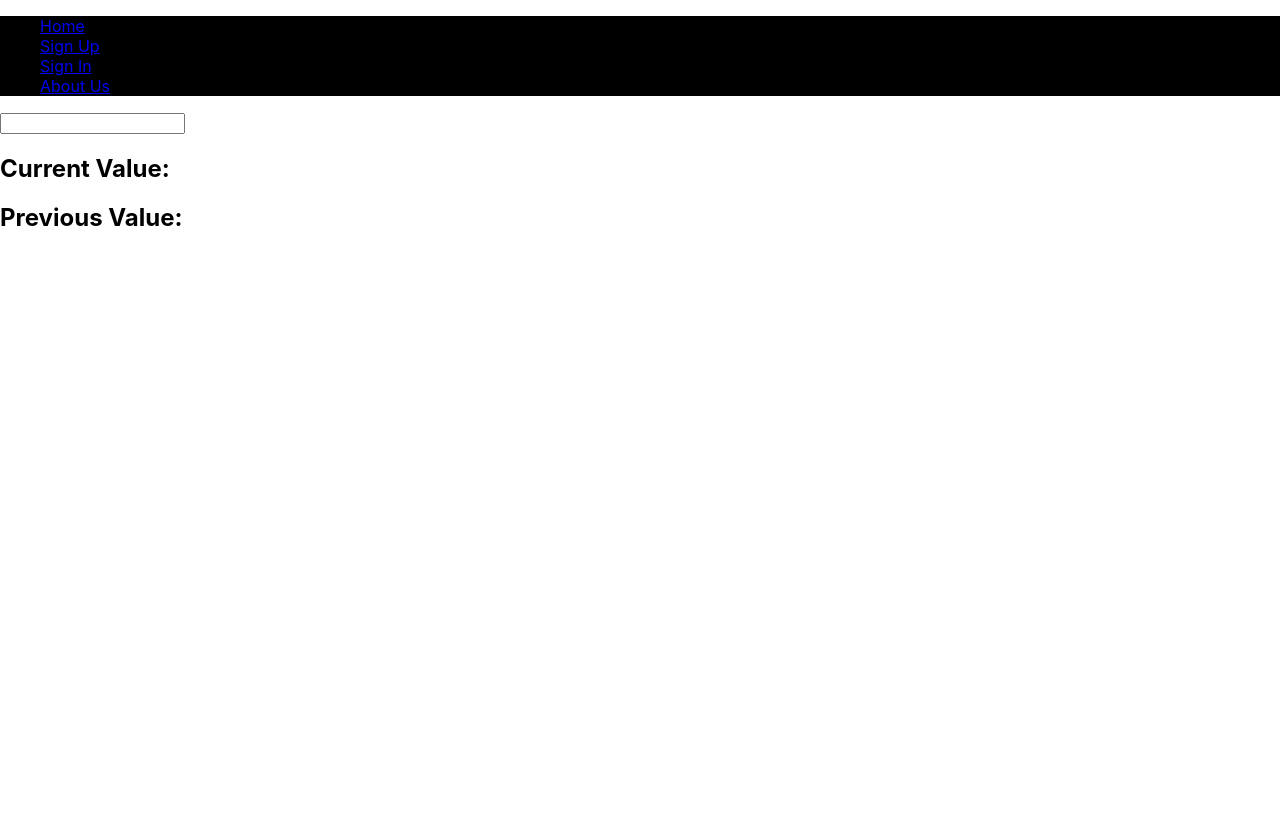
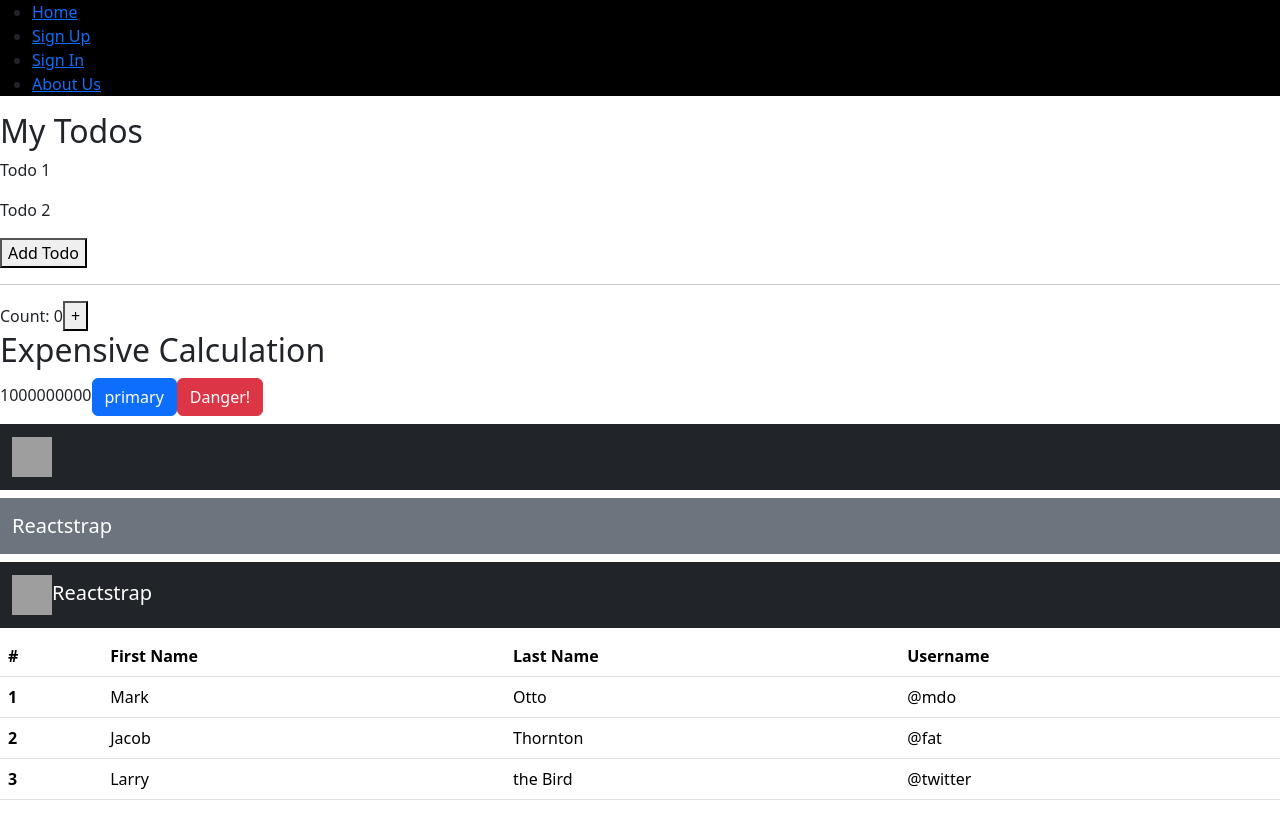
Before and after one commit to adityaguptady/React-practice, a React (Create React App) app: page / in a window 1280 px wide. Built offline with nearby package versions, Linux system fonts and the light colour scheme; grey boxes are pictures that could not be loaded.

Commit message:
useCallBack, useMemo and external styling library

```diff
--- a/package.json
+++ b/package.json
@@ -6,9 +6,11 @@
     "@testing-library/jest-dom": "^5.17.0",
     "@testing-library/react": "^13.4.0",
     "@testing-library/user-event": "^13.5.0",
+    "bootstrap": "^5.3.2",
     "react": "^18.2.0",
     "react-dom": "^18.2.0",
     "react-scripts": "5.0.1",
+    "reactstrap": "^9.2.1",
     "web-vitals": "^2.1.4"
   },
   "scripts": {
--- a/src/pages/Home.js
+++ b/src/pages/Home.js
@@ -1,32 +1,301 @@
-import {useState, useEffect, createContext, useContext, useRef } from 'react';
-import { useReducer } from 'react';
+import { useCallback, useMemo, useReducer, useState } from 'react'
 import './Home.css'
-import Component2 from './Component2';
+import Todos from "../pages/Todos";
+import { Button, Navbar, NavbarBrand, Table } from 'reactstrap';
+import 'bootstrap/dist/css/bootstrap.min.css';
 
-export const UserContext = createContext()
+
+//Use Callback
+const Home = () =>
+{
+  const [count, setCount] = useState(0);
+  const [todos, setTodos] = useState(["Todo 1","Todo 2"]);
+
+  const increment = () =>
+  {
+    setCount((countTemp)=> countTemp+1)
+  }
+
+  // const addTodo = useCallback(() =>
+  // {
+  //   setTodos((tempTodo) => [...tempTodo, "Todo 3"]);
+  // }, [todos])
+
+  const addTodo = () =>
+  {
+    setTodos((tempTodo) => [...tempTodo, "Todo 3"]);
+  }
+
+  const expensiveCalculation = (num) =>
+  {
+    console.log("Calculating...");
+    for (let i = 0; i < 1000000000; i++)
+    {
+      num += 1;
+    }
+    return num;
+   };
+
+   const calculation = useMemo(()=>expensiveCalculation(count), [count]) ;
+
+
+  return (
+    <>
+      <h2>My Todos</h2>
+        {todos.map((todo, index) => {
+          return <p key={index}>{todo}</p>;
+        })}
+      {/* <Todos todos={todos} addTodo={addTodo} /> */}
+      <button onClick={addTodo}>Add Todo</button>
+      <hr />
+      <div>
+        Count: {count}
+        <button onClick={increment}>+</button>
+        <h2>Expensive Calculation</h2>
+       {calculation}
+       {/* <Button color="danger">Danger!</Button> */}
+       <Button color="primary">
+          primary
+        </Button>
+
+        <Button color="danger">Danger!</Button>
+
+        <Navbar
+          className="my-2"
+          color="dark"
+          dark
+        >
+          <NavbarBrand href="/">
+            <img
+              alt="logo"
+              src="/logo-white.svg"
+              style={{
+                height: 40,
+                width: 40
+              }}
+            />
+          </NavbarBrand>
+        </Navbar>
+
+        <Navbar
+          className="my-2"
+          color="secondary"
+          dark
+        >
+          <NavbarBrand href="/">
+            Reactstrap
+          </NavbarBrand>
+        </Navbar>
+
+        <Navbar
+          className="my-2"
+          color="dark"
+          dark
+        >
+          <NavbarBrand href="/">
+            <img
+              alt="logo"
+              src="/logo-white.svg"
+              style={{
+                height: 40,
+                width: 40
+              }}
+            />
+            Reactstrap
+          </NavbarBrand>
+        </Navbar>
+
+        <Table
+        >
+          <thead>
+            <tr>
+              <th>
+                #
+              </th>
+              <th>
+                First Name
+              </th>
+              <th>
+                Last Name
+              </th>
+              <th>
+                Username
+              </th>
+            </tr>
+          </thead>
+          <tbody>
+            <tr>
+              <th scope="row">
+                1
+              </th>
+              <td>
+                Mark
+              </td>
+              <td>
+                Otto
+              </td>
+              <td>
+                @mdo
+              </td>
+            </tr>
+            <tr>
+              <th scope="row">
+                2
+              </th>
+              <td>
+                Jacob
+              </td>
+              <td>
+                Thornton
+              </td>
+              <td>
+                @fat
+              </td>
+            </tr>
+            <tr>
+              <th scope="row">
+                3
+              </th>
+              <td>
+                Larry
+              </td>
+              <td>
+                the Bird
+              </td>
+              <td>
+                @twitter
+              </td>
+            </tr>
+          </tbody>
+        </Table>
+
+      </div>
+    </>
+  );
+
+
+
+
+}
+
+//Memoization
+// const Home = () =>
+// {
+//   const [count, setCount] = useState(0);
+//   const [todos, setTodos] = useState(["Todo 1","Todo 2"]);
+
+//   const increment = () =>
+//   {
+//     setCount((countTemp)=> countTemp+1)
+//   }
+
+//   const addTodo = () =>
+//   {
+//     setTodos((tempTodo) => [...tempTodo, "Todo 3"]);
+//   }
+
+//   return (
+//     <>
+//       <Todos todos={todos} />
+//       <button onClick={addTodo}>Add Todo</button>
+//       <hr />
+//       <div>
+//         Count: {count}
+//         <button onClick={increment}>+</button>
+
+//       </div>
+//     </>
+//   );
+
+
+// }
+
+//use Reducer
+// var initialTodo = [
+//   {
+//     id: 1,
+//     text: "Todo 1",
+//     completed: false,
+//   },
+//   {
+//     id: 2,
+//     text: "Todo 2",
+//     completed: false,
+//   }
+// ]
+
+// const reducer = (state, action) =>
+// {
+//  switch (action.type)
+//  {
+//    case "COMPLETE":
+//      return state.map((todo) =>
+//      {
+//        if (todo.id === action.id)
+//        {
+//          return { ...todo, complete: !todo.complete };
+//        }
+//        else
+//        {
+//          return todo;
+//        }
+//      });
+//    default:
+//      return state;
+//  }
+// };
+
+// function Home()
+// {
+//   const [todos, dispatch] = useReducer(reducer, initialTodo);
+//   const handleComplete = (todo) => {
+//     dispatch({ type: "COMPLETE", id: todo.id });
+//   };
+//   console.log(todos)
+//   return <>
+//     <div>
+//       {todos.map((todo)=>
+//       (
+//         <label>
+//           <input
+//             type='checkbox'
+//             checked={todo.completed}
+//             onChange={()=>handleComplete(todo)}
+//           />
+//           {todo.text}
+//         </label>
+//         ))}
+//         <button onClick={()=>printState()}>Print</button>
+//     </div>
+//   </>
+
+// }
+export default Home;
+
+//export const UserContext = createContext()
 
 
 //useRef problem number 3
-  function Home()
-  {
-    const [inputValue, setInputValue] = useState("");
-    const previousInputValue = useRef("");
-    useEffect(() => {
-      previousInputValue.current = inputValue;
-    }, [inputValue]);
-    return (
-      <>
-        <input
-          type="text"
-          value={inputValue}
-          onChange={(e) => setInputValue(e.target.value)}
-        />
-        <h2>Current Value: {inputValue}</h2>
-        <h2>Previous Value: {previousInputValue.current}</h2>
-      </>
-    );
-  }
-  export default Home;
+  // function Home()
+  // {
+  //   const [inputValue, setInputValue] = useState("");
+  //   const previousInputValue = useRef("");
+  //   useEffect(() => {
+  //     previousInputValue.current = inputValue;
+  //   }, [inputValue]);
+  //   return (
+  //     <>
+  //       <input
+  //         type="text"
+  //         value={inputValue}
+  //         onChange={(e) => setInputValue(e.target.value)}
+  //       />
+  //       <h2>Current Value: {inputValue}</h2>
+  //       <h2>Previous Value: {previousInputValue.current}</h2>
+  //     </>
+  //   );
+  // }
+  // export default Home;
 
     // const [user, setUser] = useState("Aditya the teacher");
     // var [count, setCount] = useState(0);
--- /dev/null
+++ b/src/pages/Todos.js
@@ -0,0 +1,17 @@
+import { memo } from "react";
+
+
+const Todos = ({ todos }) => {
+    console.log("child render");
+    return (
+      <>
+        <h2>My Todos</h2>
+        {todos.map((todo, index) => {
+          return <p key={index}>{todo}</p>;
+        })}
+        {/* <button onClick={addTodo}>Add Todo</button> */}
+      </>
+    );
+   };
+
+   export default memo(Todos);
```
Also changed, not shown: 1 other file (tests, documents, lock files or other folders).
